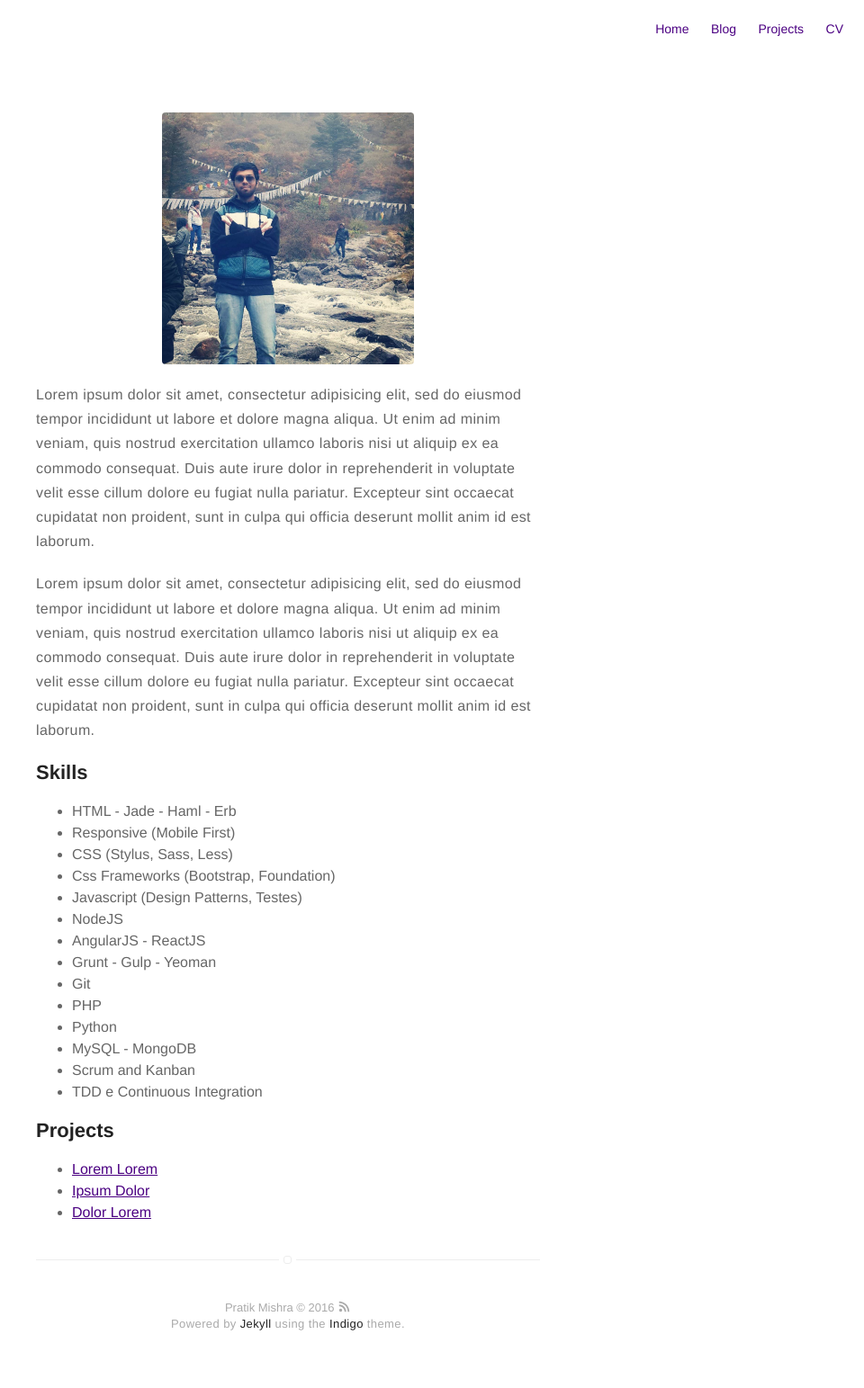
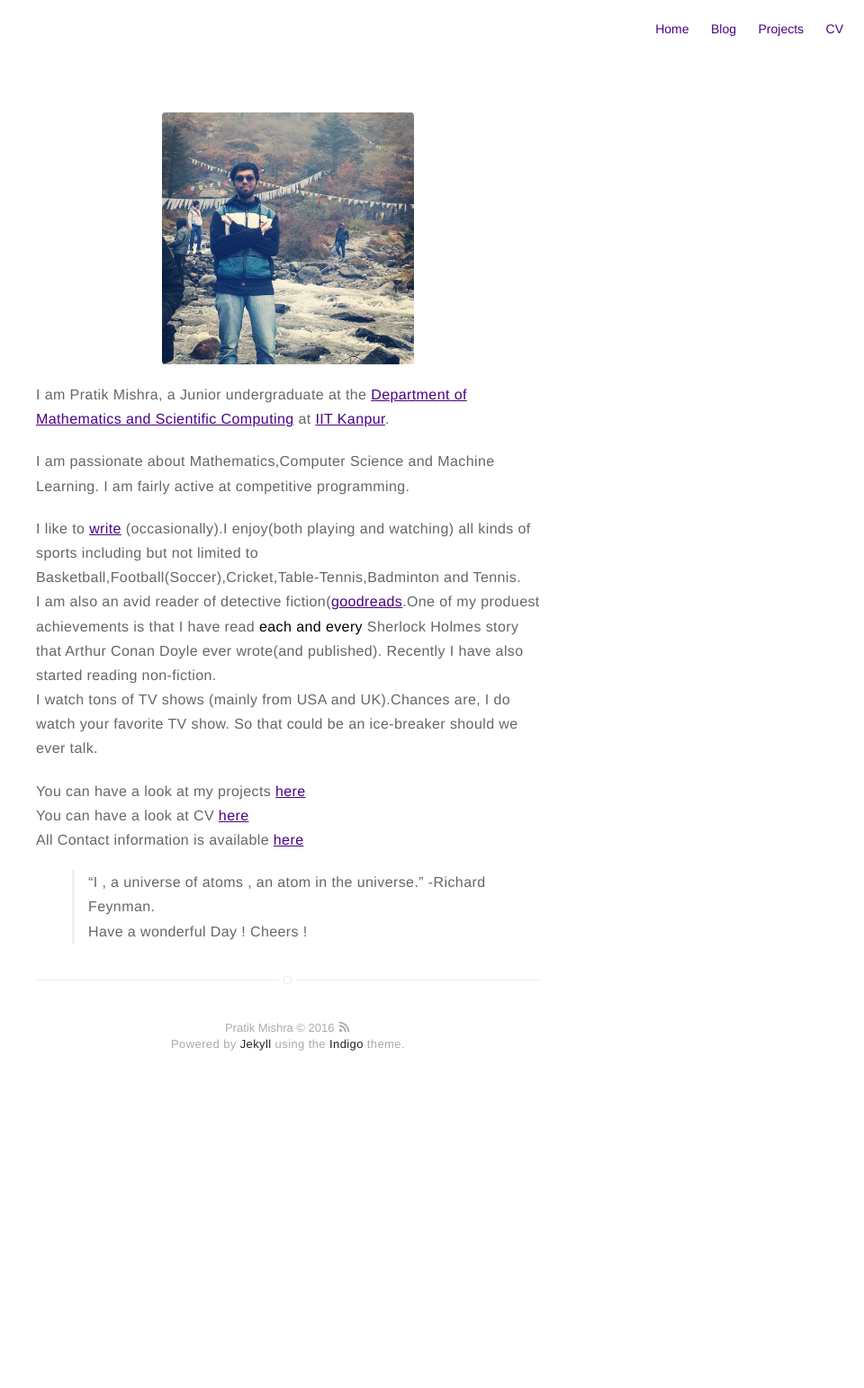
Before and after one commit to pratik1105/oldwebsite, a Jekyll site: the page built from about.md, in a window 1280 px wide. Shown: the whole page at 90% size, without its empty margins (320-1280 px from the left). Built offline with Jekyll 4.4.1, drawn with Linux system fonts in a browser that asks for light colours; after the commit the page ends 1232 px from its top, so only the background shows below that.

Commit message:
updated about page

```diff
--- a/about.md
+++ b/about.md
@@ -4,43 +4,20 @@ layout: page
 ---
 ![Profile Image]({{ site.url }}/{{ site.picture }})
 
-<p>Lorem ipsum dolor sit amet, consectetur adipisicing elit, sed do eiusmod
-tempor incididunt ut labore et dolore magna aliqua. Ut enim ad minim veniam,
-quis nostrud exercitation ullamco laboris nisi ut aliquip ex ea commodo
-consequat. Duis aute irure dolor in reprehenderit in voluptate velit esse
-cillum dolore eu fugiat nulla pariatur. Excepteur sint occaecat cupidatat non
-proident, sunt in culpa qui officia deserunt mollit anim id est laborum.</p>
+I am Pratik Mishra, a Junior undergraduate at the [Department of Mathematics and Scientific Computing](http://www.iitk.ac.in/math/) at [IIT Kanpur](http://iitk.ac.in/).
 
-<p>Lorem ipsum dolor sit amet, consectetur adipisicing elit, sed do eiusmod
-tempor incididunt ut labore et dolore magna aliqua. Ut enim ad minim veniam,
-quis nostrud exercitation ullamco laboris nisi ut aliquip ex ea commodo
-consequat. Duis aute irure dolor in reprehenderit in voluptate velit esse
-cillum dolore eu fugiat nulla pariatur. Excepteur sint occaecat cupidatat non
-proident, sunt in culpa qui officia deserunt mollit anim id est laborum.</p>
+I am passionate about Mathematics,Computer Science and Machine Learning. I am fairly active at competitive programming.
 
-<h2>Skills</h2>
+I like to [write](https://pratik1105.github.io/blog/) (occasionally).I enjoy(both playing and watching) all kinds of sports including but not limited to Basketball,Football(Soccer),Cricket,Table-Tennis,Badminton and Tennis.
+I am also an avid reader of detective fiction([goodreads](https://www.goodreads.com/user/show/16333763-pratik-mishra).One of my produest achievements is that I have read **each and every** Sherlock Holmes story that Arthur Conan Doyle ever wrote(and published).
+Recently I have also started reading non-fiction.
+I watch tons of TV shows (mainly from USA and UK).Chances are, I do watch your favorite TV show. So that could be an ice-breaker should we ever talk.
 
-<ul class="skill-list">
-	<li>HTML - Jade - Haml - Erb</li>
-	<li>Responsive (Mobile First)</li>
-	<li>CSS (Stylus, Sass, Less)</li>
-	<li>Css Frameworks (Bootstrap, Foundation)</li>
-	<li>Javascript (Design Patterns, Testes)</li>
-	<li>NodeJS</li>
-	<li>AngularJS - ReactJS</li>
-	<li>Grunt - Gulp - Yeoman</li>
-	<li>Git</li>
-	<li>PHP</li>
-	<li>Python</li>
-	<li>MySQL - MongoDB</li>
-	<li>Scrum and Kanban</li>
-	<li>TDD e Continuous Integration</li>
-</ul>
+You can have a look at my projects [here](https://pratik1105.github.io/projects/)
+You can have a look at CV [here](https://pratik1105.github.io/pratik1105.github.io/Pratik_Resume.pdf)
+All Contact information is available [here](https://pratik1105.github.io/)
 
-<h2>Projects</h2>
 
-<ul>
-	<li><a href="https://github.com/">Lorem Lorem</a></li>
-	<li><a href="https://github.com/">Ipsum Dolor</a></li>
-	<li><a href="https://github.com/">Dolor Lorem</a></li>
-</ul>
+>“I , a universe of atoms , an atom in the universe.”
+>-Richard Feynman.
+Have a wonderful Day ! Cheers !
```
